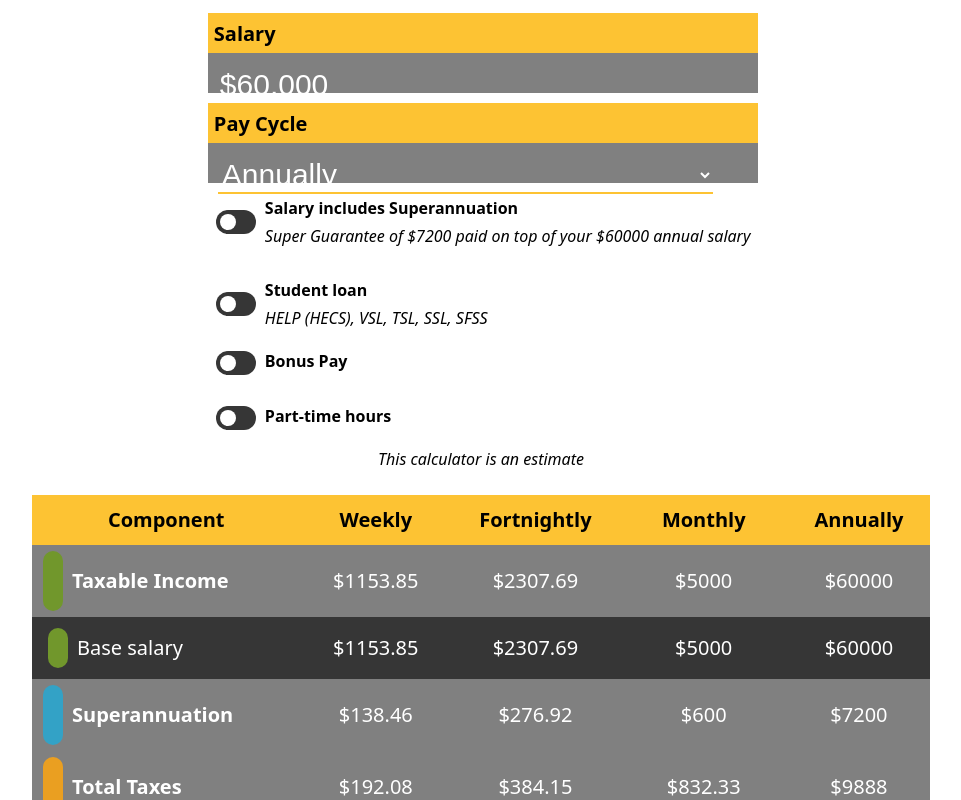
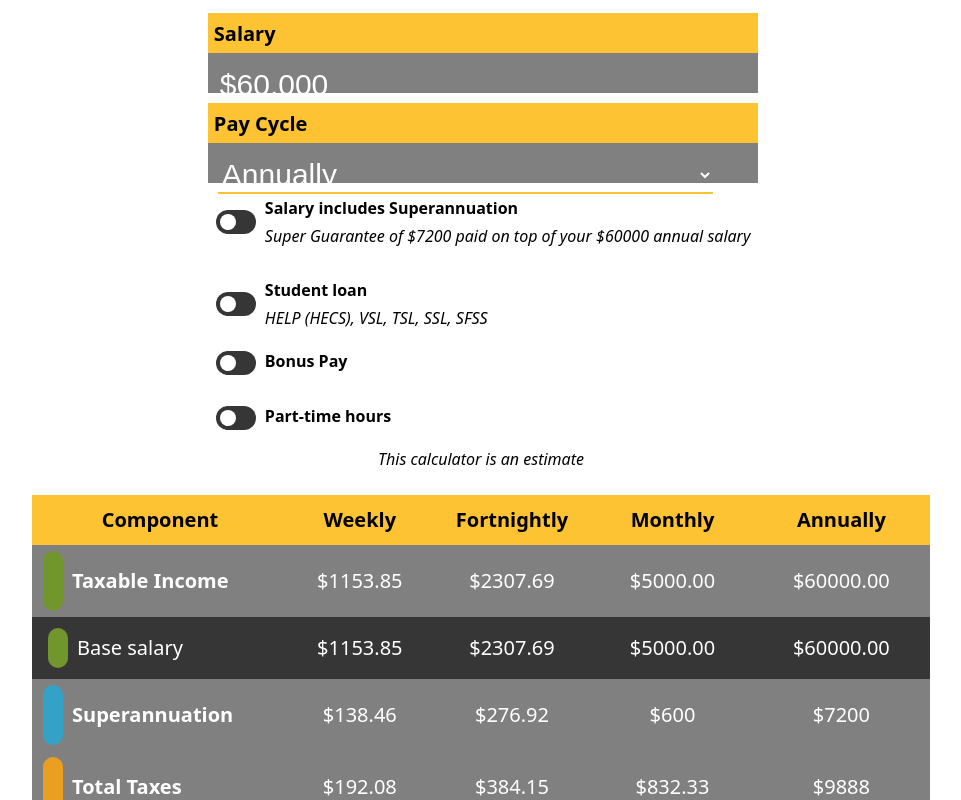
Before and after one commit to spikyMalkallam/pay-calculator, a React (Vite) app: page / in a window 1280 px wide. Shown: the top 800 px of the page, without its empty margins (29-990 px from the left). Built offline with nearby package versions, Linux system fonts and the light colour scheme.

Commit message:
Fixed Input fields

```diff
--- a/src/App.tsx
+++ b/src/App.tsx
@@ -271,7 +271,10 @@ function App() {
   const financialData = useMemo(() => {
     let yearlyHours = calculateYearlyHours(dailyHours, daysPerPeriod, hoursPeriod);
     let salaryPeriods = calculateSalaryPeriods(salary, payCycle, yearlyHours);
-
+    let displaySalary = []
+    for (let i = 0; i < 5; i++) {
+      displaySalary.push('$' + salaryPeriods[i].toFixed(2));
+    }
     let salarySum = salaryPeriods[4];
     let superSum = 0;
     let superSalary = salaryPeriods[4];
@@ -300,6 +303,7 @@ function App() {
     }
     // Student Loans
     let currentRepayments = hasStudentLoan ? calculateStudentLoan(salarySum, studentRates['2526']) : 0;
+    currentRepayments = round(currentRepayments, 2).toFixed(2);
     setStudentLoanContribution(currentRepayments);
 
     // Tax
@@ -307,7 +311,9 @@ function App() {
 
     currentTax['HECS'] = currentRepayments;
     // LITO
-    currentTax['totalTaxSplit'][4] = Number(currentTax['totalTaxSplit'][4]) - Number(currentTax['LITO']);
+    const adjustedLITO = Number(currentTax['LITO']) > Number(currentTax['totalTaxSplit'][4]) ? Number(currentTax['totalTaxSplit'][4]) : Number(currentTax['LITO']);
+
+    currentTax['totalTaxSplit'][4] = Number(currentTax['totalTaxSplit'][4]) - adjustedLITO;
     // 293
     currentTax['totalTaxSplit'][4] = Number(currentTax['totalTaxSplit'][4]) + Number(currentTax['div293']);
     let taxSplit = {
@@ -320,7 +326,7 @@ function App() {
     // Remove Tax
     let postTaxPay: number[] = []
     for (let i = 0; i < 5; i++) {
-      postTaxPay.push(round(salaryPeriods[i] - taxSplit["totalTax"][i], 2));
+      postTaxPay.push((round(salaryPeriods[i] - taxSplit["totalTax"][i], 2)).toFixed(2));
     }
     let superSplit = splitTax(superSum, yearlyHours);
     let taxableIncomePeriods = [];
@@ -330,36 +336,39 @@ function App() {
     if (hasBonus) {
       taxableIncomePeriods[4] += Number(bonus);
     }
+    for (let i = 0; i < 5; i++) {
+      taxableIncomePeriods[i] = '$' + taxableIncomePeriods[i].toFixed(2);
+    }
     const basePay = postTaxPay[4] - (hasBonus ? Number(bonus) : 0);
     let payrollData = [{
       id: 'take-home',
       label: 'Pay',
       color: '#71972c',
-      subCategories: [{ id: 'base-pay', label: 'Base Pay', value: basePay, color: '#71972c' }],
+      subCategories: [{ id: 'base-pay', label: 'Base Pay', value: Number(basePay), color: '#71972c' }],
     },
     {
       id: 'tax',
       label: 'Tax',
       color: '#ea9f21',
-      subCategories: [{ id: 'income-tax', label: 'Income Tax', value: taxSplit['incomeTax'][4], color: '#ea9f21' }],
+      subCategories: [{ id: 'income-tax', label: 'Income Tax', value: Number(taxSplit['incomeTax'][4]), color: '#ea9f21' }],
     },
     {
       id: 'super',
       label: 'Super',
       color: '#33a2c6',
-      subCategories: [{ id: 'employer-cont', label: 'Employer contribution', color: '#33a2c6', value: superSplit[4] }],
+      subCategories: [{ id: 'employer-cont', label: 'Employer contribution', color: '#33a2c6', value: Number(superSplit[4]) }],
     }]
     if (hasBonus) {
       payrollData[0].subCategories.push({ id: 'bonus', label: 'Bonus', value: Number(bonus), color: '#5f7e25' });
     }
     if (taxSplit['293'] > 0) {
-      payrollData[1].subCategories.push({ id: '293', label: 'Division 293', value: taxSplit['293'], color: '#ea5a21' });
+      payrollData[1].subCategories.push({ id: '293', label: 'Division 293', value: Number(taxSplit['293']), color: '#ea5a21' });
     }
     if (taxSplit['medicare'][4] > 0) {
-      payrollData[1].subCategories.push({ id: 'medicare', label: 'Medicare Levy', value: taxSplit['medicare'][4], color: '#81d100' });
+      payrollData[1].subCategories.push({ id: 'medicare', label: 'Medicare Levy', value: Number(taxSplit['medicare'][4]), color: '#81d100' });
     }
     if (hasStudentLoan && currentTax['HECS'] > 0) {
-      payrollData[1].subCategories.push({ id: 'student-loan', label: 'Student Loan', value: currentTax['HECS'], color: '#d100b5' });
+      payrollData[1].subCategories.push({ id: 'student-loan', label: 'Student Loan', value: Number(currentTax['HECS']), color: '#d100b5' });
     }
     return {
       totalSalary: salaryPeriods[4],
@@ -372,7 +381,8 @@ function App() {
       incomeSplit: salaryPeriods,
       taxSplit: taxSplit,
       superSplit: superSplit,
-      payrollData: payrollData
+      payrollData: payrollData,
+      displaySalary: displaySalary
       // bonusSplit: bonusPeriods
     };
   }, [salary, payCycle, bonus, hasBonus, superPercentage, salaryIncludesSuper, bonusFrequency, hasStudentLoan, dailyHours, daysPerPeriod, hoursPeriod]);
@@ -505,6 +515,7 @@ function App() {
                                 monetary={false}
                                 rounding={1}
                                 min={0}
+                                // max={null}
                                 max={hoursPeriod == 'Week' ? 5 : (hoursPeriod == 'Fortnight' ? 10 : (hoursPeriod == 'Month' ? 23 : 276))}
                               />
                             </td>
@@ -552,15 +563,15 @@ function App() {
                       label=''
                       items={{
                         "#Taxable Income": financialData['taxableIncomeSplit'],
-                        "Base salary": financialData['incomeSplit'],
+                        "Base salary": financialData['displaySalary'],
                         "Bonus pay": hasBonus ? ['-', '-', '-', '-', "$" + Number(bonus)] : null,
                         "#Superannuation": financialData['superSplit'],
                         "#Total Taxes": Array.isArray(financialData['taxSplit']['totalTax']) ? financialData['taxSplit']['totalTax'] : [financialData['taxSplit']['totalTax']],
                         "Income Tax": Array.isArray(financialData['taxSplit']['incomeTax']) ? financialData['taxSplit']['incomeTax'] : [financialData['taxSplit']['incomeTax']],
                         "LITO": financialData['taxSplit']['lito'] != null ? Array.isArray(financialData['taxSplit']['lito']) ? financialData['taxSplit']['lito'] : [financialData['taxSplit']['lito']] : null,
-                        "Student Loan": hasStudentLoan ? ['-', '-', '-', '-', studentLoanContribution] : null,
+                        "Student Loan": hasStudentLoan ? ['-', '-', '-', '-', '$' + studentLoanContribution] : null,
                         "Medicare Levy": Array.isArray(financialData['taxSplit']['medicare']) ? financialData['taxSplit']['medicare'] : [financialData['taxSplit']['medicare']],
-                        "Division 293": financialData['taxSplit']['293'] != 0 ? ['-', '-', '-', '-', financialData['taxSplit']['293']] : null,
+                        "Division 293": financialData['taxSplit']['293'] != 0 ? ['-', '-', '-', '-', '$' + round(financialData['taxSplit']['293'], 2).toFixed(2)] : null,
                       }}
                       totals={financialData['postTax']} />
                   </td>
--- a/src/forms.tsx
+++ b/src/forms.tsx
@@ -28,9 +28,16 @@ export function InputField({ id, label, value, setFunc, styling, monetary, min,
         const selectionStart = input.selectionStart; // Capture cursor position
         let rawValue = input.value;
 
+        function replaceAt(string: string, index: number): string {
+            let replacement = string.substring(index, index + 1);
+            console.log(string.substring(0, index + 1) + replacement + string.substring(index + 1 + replacement.length))
+            return string.substring(0, index) + replacement + string.substring(index + 1 + replacement.length);
+        }
+
         // 1. Filter characters
         rawValue = rawValue.replace(/[^\d.]/g, '');
-
+        console.log(rawValue);
+        console.log(selectionStart)
         // 2. Handle multiple decimals
         const parts = rawValue.split('.');
         if (parts.length > 2) {
@@ -42,6 +49,12 @@ export function InputField({ id, label, value, setFunc, styling, monetary, min,
         // If setFunc expects a number, use parseFloat().
         const numericValue = parseFloat(rawValue);
         let finalValue = isNaN(numericValue) ? 0 : numericValue.toFixed(2);
+
+        if (!monetary) {
+            if (selectionStart !== null) {
+                finalValue = replaceAt(finalValue, selectionStart - 1);
+            }
+        }
         // Cap values
         if (max !== null) {
             if (Number(finalValue) > max) {
```
